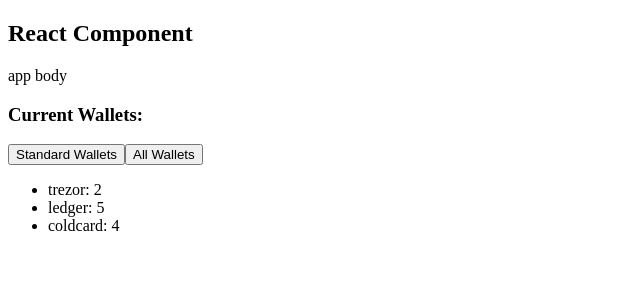
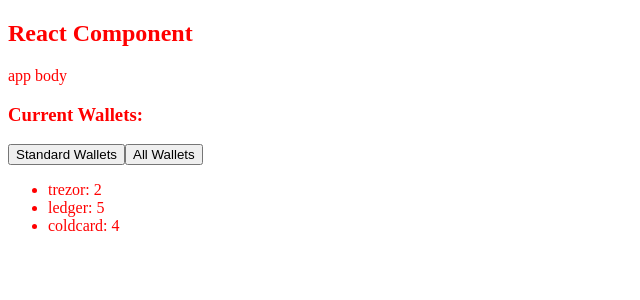
Before and after one commit to sjorsvanheuveln/express-react-boilerplate, a React app: page / in a window 1280 px wide. Shown: the top 300 px of the page, without its empty margins (0-640 px from the left). Built offline with nearby package versions, Linux system fonts and the light colour scheme; the HTML template or start-up script is replaced by a standard one.

Commit message:
CSS loading + css hot reloading

```diff
--- a/package.json
+++ b/package.json
@@ -23,6 +23,8 @@
     "@babel/preset-env": "^7.14.1",
     "@babel/preset-react": "^7.13.13",
     "babel-loader": "^8.2.2",
+    "css-loader": "^5.2.4",
+    "mini-css-extract-plugin": "^1.6.0",
     "webpack": "^5.36.2",
     "webpack-cli": "^4.7.0",
     "webpack-dev-server": "^3.11.2",
--- a/src/components/App.jsx
+++ b/src/components/App.jsx
@@ -1,4 +1,5 @@
 import TestComponent from './TestComponent';
+
 
 const App = () => {
   return (
--- /dev/null
+++ b/src/index.css
@@ -0,0 +1,7 @@
+body {
+  color: red;
+}
+
+h1 {
+	color: blue;
+}
--- a/src/index.jsx
+++ b/src/index.jsx
@@ -1,5 +1,6 @@
 import { render } from "react-dom";
 import App from "./components/App";
+import './index.css';
 
 render(<App />, document.getElementById("root"));
 
--- a/webpack.config.js
+++ b/webpack.config.js
@@ -1,4 +1,5 @@
 const { resolve } = require('path');
+const MiniCssExtractPlugin = require('mini-css-extract-plugin');
 const webpack = require('webpack');
 
 // set environment
@@ -15,16 +16,20 @@ module.exports = {
 
   entry: [
     './index.jsx',
-    'webpack-hot-middleware/client',
+    'webpack-hot-middleware/client?path=/__webpack_hmr',
   ],
 
   output: {
     path: resolve(__dirname, "public/javascripts"),
-    publicPath: '/public/',
+    publicPath: '/javascripts/',
   },
 
   module: {
     rules: [
+      {
+        test: /\.css$/,
+        use: [MiniCssExtractPlugin.loader, 'css-loader'],
+      },
       {
         test: /\.jsx?$/,
         exclude: /node_modules/,
@@ -37,6 +42,7 @@ module.exports = {
 
   plugins: [
     new webpack.HotModuleReplacementPlugin(),
+    new MiniCssExtractPlugin(),
   ],
 
   resolve: {
```
Also changed, not shown: views/index.ejs, 2 other files (tests, documents, lock files or other folders).
